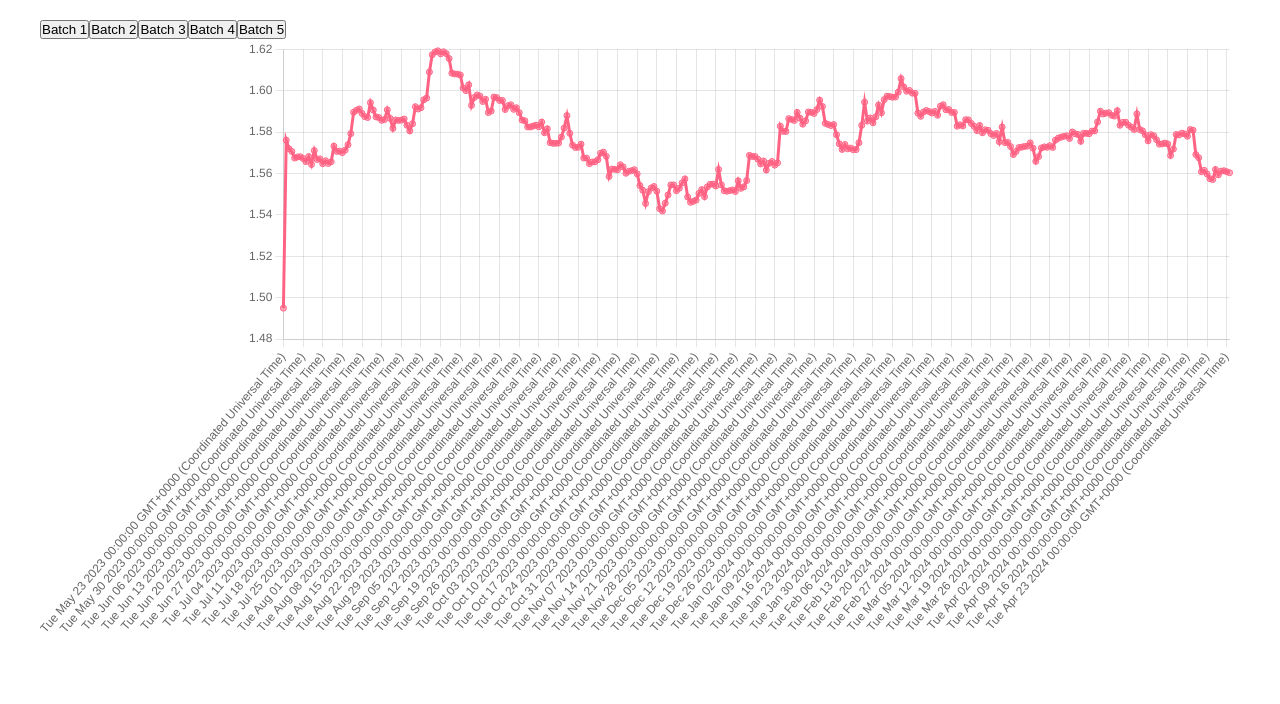
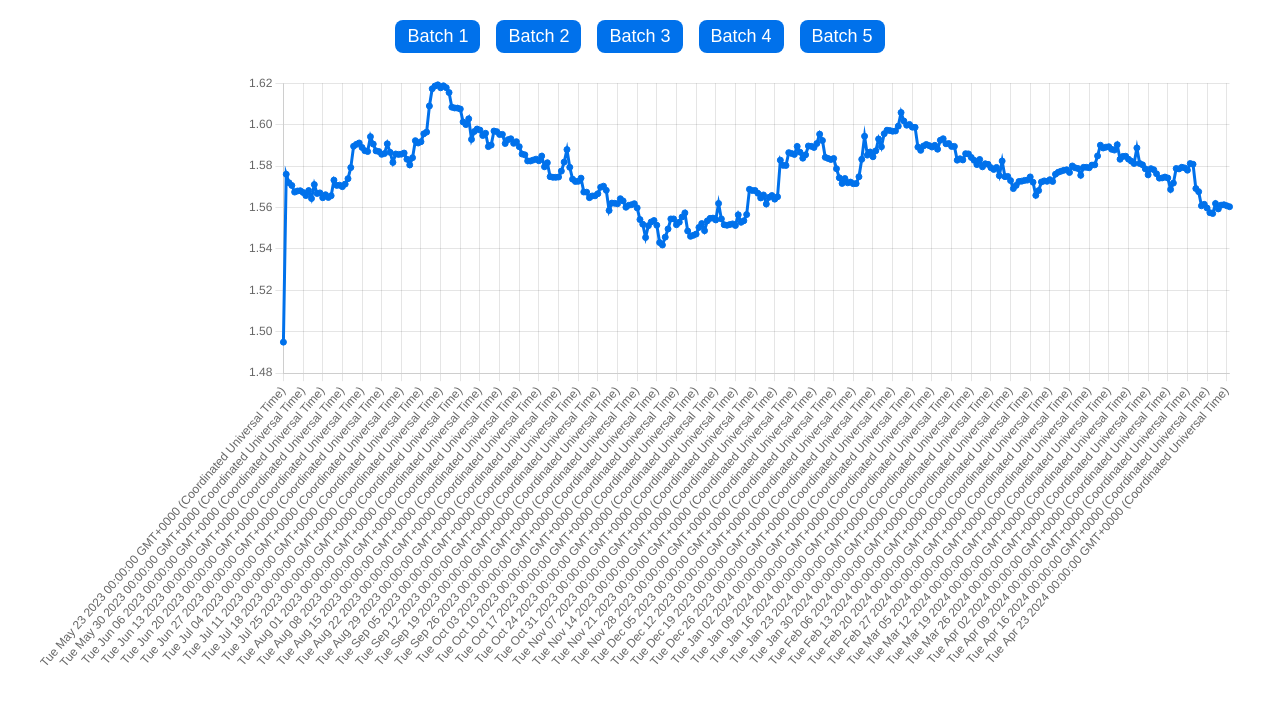
Before and after one commit to ALPINISTLAR/6, a React (Vite) app: page / in a window 1280 px wide. Shown: the top 704 px of the page. Built offline with nearby package versions, Linux system fonts and the light colour scheme.

Commit message:
change styles

```diff
--- a/src/components/Chart.jsx
+++ b/src/components/Chart.jsx
@@ -11,8 +11,9 @@ import {
   Legend,
 } from 'chart.js';
 import jsonData from '../data.json';
+import './chart.css'
 
-// Scale va boshqa komponentlarni ro'yxatdan o'tkazish
+
 ChartJS.register(
   CategoryScale,
   LinearScale,
@@ -27,7 +28,7 @@ export const options = {
   responsive: true,
   plugins: {
     legend: {
-      display: false, // Legend ni olib tashlash
+      display: false,
     },
   },
 };
@@ -52,8 +53,8 @@ export function Chart() {
   const dataset = {
     label: `Batch ${selectedBatchIndex + 1}`,
     data: rates,
-    borderColor: 'rgb(255, 99, 132)',
-    backgroundColor: 'rgba(255, 99, 132, 0.5)',
+    borderColor: 'rgb(0, 113, 235)',
+    backgroundColor: 'rgb(0, 113, 235)',
   };
 
   const data = {
@@ -63,7 +64,7 @@ export function Chart() {
 
   return (
     <div>
-      <div>
+      <div className='header'>
         {jsonData.batchList.map((_, index) => (
           <button key={index} onClick={() => handleBatchClick(index)}>
             Batch {index + 1}
```
